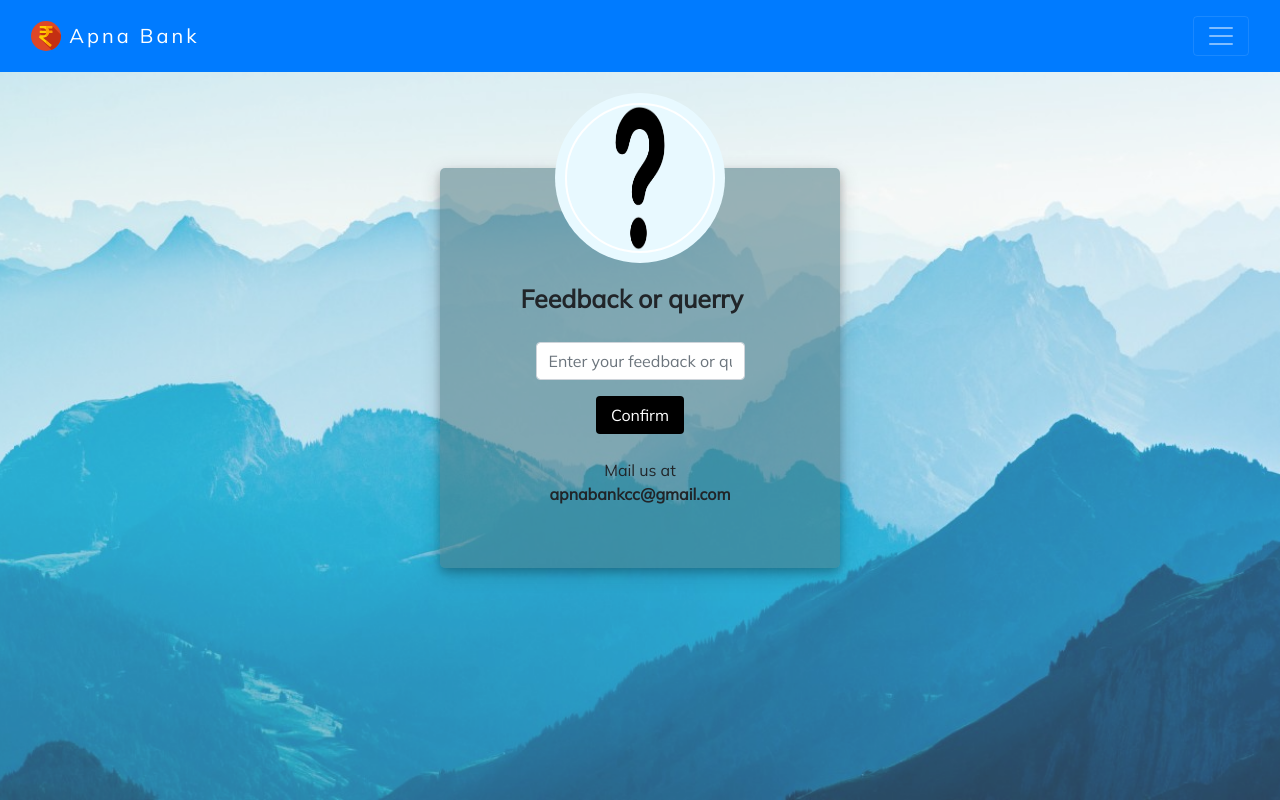
After one commit to vaibhavs828/Banking_DBMS, a PHP site: page /feedback.php in a window 1280 px wide. The commit adds this page. Run offline with PHP 8.4, Linux system fonts and the light colour scheme; the visitor is signed in with stand-in values (Sample User, id 1).

```diff
--- /dev/null
+++ b/for simulation/feedback.php
@@ -0,0 +1,191 @@
+<?php
+    session_start();
+    if(array_key_exists("login",$_SESSION) and $_SESSION["login"])
+    {
+
+    }
+    else{
+        header("location: index.php");
+    }
+    $string='';
+    if(array_key_exists("submit",$_POST))
+    {
+    	if($_POST['feedback']=='')
+    	{
+    		$string='<div class="alert alert-danger" role="alert">
+                        Please enter your feedback!!</div>';
+    	}
+    	else
+    	{
+        	$string='<div class="alert alert-primary" role="alert">
+                        Thank you for your feedback!!</div>';
+        }
+    }
+
+
+
+
+?>
+<!doctype html>
+<html lang="en">
+
+<head>
+    <!-- Required meta tags -->
+    <meta charset="utf-8">
+    <meta name="viewport" content="width=device-width, initial-scale=1, shrink-to-fit=no">
+
+    <!-- Bootstrap CSS -->
+    <link rel="stylesheet" href="https://cdn.jsdelivr.net/npm/bootstrap@4.5.3/dist/css/bootstrap.min.css"
+        integrity="sha384-TX8t27EcRE3e/ihU7zmQxVncDAy5uIKz4rEkgIXeMed4M0jlfIDPvg6uqKI2xXr2" crossorigin="anonymous">
+
+
+    <!--Google Font-->
+    <link href="https://fonts.googleapis.com/css2?family=Mulish&display=swap" rel="stylesheet">
+
+    <!--External CSS-->
+    <link rel="stylesheet" href="feedback_style.css">
+    <title>Feedback</title>
+    <link rel="icon" type="image/png" href="navicon.svg">
+
+
+    <script src="https://code.jquery.com/jquery-3.5.1.slim.min.js"
+        integrity="sha256-4+XzXVhsDmqanXGHaHvgh1gMQKX40OUvDEBTu8JcmNs=" crossorigin="anonymous"></script>
+    <!--External JS-->
+</head>
+    <body>
+        <nav class="navbar navbar-dark bg-primary p-3 ">
+        <div class="container-fluid">
+        <a class="navbar-brand" href="index.php" id="nm">
+            <img src="navicon.svg" width="30" height="30" class="d-inline-block align-top" alt="" loading="lazy">
+            Apna Bank
+        </a>
+        <button class="navbar-toggler " type="button" data-toggle="collapse" data-target="#navbarResponsive" aria-controls="navbarResponsive" aria-expanded="false" aria-label="Toggle navigation">
+            <span class="navbar-toggler-icon"></span>
+          </button>
+      <div class="collapse navbar-collapse" id="navbarResponsive">
+        <ul class="navbar-nav ml-auto">
+          <li class="nav-item">
+            <a class="nav-link" href="index.php">Home
+            </a>
+          </li>
+          <li class="nav-item dropdown bg-primary">
+            <a class="nav-link dropdown-toggle" href="#" id="navbarDropdown" role="button" data-toggle="dropdown"  aria-expanded="false">
+              My Account
+            </a>
+            <div class="dropdown-menu" aria-labelledby="navbarDropdown">
+              <a class="dropdown-item" href="deleteAccount.php">Delete Account</a>
+            </div>
+          </li>
+          <li class="nav-item dropdown bg-primary">
+            <a class="nav-link dropdown-toggle" href="#" id="navbarDropdown" role="button" data-toggle="dropdown"  aria-expanded="false">
+              Services
+            </a>
+            <div class="dropdown-menu" aria-labelledby="navbarDropdown">
+              <a class="dropdown-item" href="transaction.php">Send Money to own bank</a>
+              <a class="dropdown-item" href="tootherbank.php">Send Money to other bank</a>
+              <a class="dropdown-item" href="balance.php">current balance</a>
+              <a class="dropdown-item" href="#">Raise a Complaint</a>
+            </div>
+          </li>
+          <li class="nav-item">
+            <a class="nav-link" href="aboutus.php">About</a>
+          </li>
+           <li class="nav-item">
+                <a class="nav-link" href="login.php?logout=1">Log Out</a>
+            </li>
+        </ul>
+      </div>
+    </div>
+</div>
+    </nav>
+
+     <!--
+        <div class="top-content">
+            <div class="inner-bg">
+                <div class="container">
+
+                    <div class="row">
+                        <div class="col-sm-8 col-sm-offset-2 text">
+                            <h1><strong>Feedback Forms</strong></h1>
+                        </div>
+                    </div>
+                        <div class="col-sm-6 col-sm-offset-3 text">
+                            <div class="form-box">
+                                <div class="form-top">
+                                    <div class="form-top-left">
+                                        <h3>Feedback or Querry </h3>
+                                        <p>Enter your feedback or querry:</p>
+                                    </div>
+                                    <div class="form-top-right">
+                                        <i class="fa fa-lock"></i>
+                                    </div>
+                                </div>
+                                <div class="form-bottom">
+                                    <form role="form" action="" method="post" class="login-form">
+                                        <div class="form-group">
+                                            <label class="sr-only" for="form-username">Username</label>
+                                            <input type="text" name="form-username" placeholder="Text" class="form-username form-control" id="form-username">
+                                        </div>
+                                            <button type="submit" class="btn col-sm-5">Submit</button>
+                                            <br><br>
+                                            <a class="btn btn-primary" href="index.html">Sign In</a>
+                                            <a class="btn btn-primary" href="register.html" style="float:right;">Sign Up</a>
+                                    </form>
+                                </div>
+                            </div>
+                        </div>
+                </div>
+            </div>
+        </div>
+    -->
+   <!--  alert if any -->
+
+    <div class="container h-100">
+        <div class="d-flex justify-content-center h-100">
+            <div class="user_card">
+                <div class="d-flex justify-content-center">
+                    <div class="brand_logo_container">
+                        <img src="question.png" class="brand_logo" alt="Logo">
+                    </div>
+                </div>
+                <div class="d-flex justify-content-center form_container">
+                    <form method="post">
+                        <div class="input-group mb-2">
+
+                            <p class="apology">Feedback or querry</p>
+                            <!--<input type="text" name="" class="form-control input_user" value="" placeholder="Enter your feedback or querry here">-->
+
+                        </div>
+                        <div class="input-group col-md-12 mb-2" id="email">
+                            <input type="text" name="feedback" class="form-control input_pass" value="" placeholder="Enter your feedback or querry here">
+                        </div>
+
+                            <div class="d-flex justify-content-center mt-3 login_container">
+                    <button type="submit" id="button" name="submit" class="btn login_btn">Confirm</button>
+                   </div>
+                    </form>
+                </div>
+
+                <div class="mt-4">
+                    <div class="d-flex justify-content-center links">
+                        <center>
+                        Mail us at <br> <span id="companyMail"> apnabankcc@gmail.com </span> <br>
+                    </center>
+                    </div>
+                </div>
+            </div>
+        </div>
+    </div>
+    <div>
+       <?php echo $string ?>
+   </div>
+
+        <!-- jQuery and Bootstrap Bundle (includes Popper) -->
+        <script src="https://code.jquery.com/jquery-3.5.1.slim.min.js"
+        integrity="sha384-DfXdz2htPH0lsSSs5nCTpuj/zy4C+OGpamoFVy38MVBnE+IbbVYUew+OrCXaRkfj"
+        crossorigin="anonymous"></script>
+    <script src="https://cdn.jsdelivr.net/npm/bootstrap@4.5.3/dist/js/bootstrap.bundle.min.js"
+        integrity="sha384-ho+j7jyWK8fNQe+A12Hb8AhRq26LrZ/JpcUGGOn+Y7RsweNrtN/tE3MoK7ZeZDyx"
+        crossorigin="anonymous"></script>
+    </body>
+</html>
--- /dev/null
+++ b/for simulation/feedback_style.css
@@ -0,0 +1,130 @@
+
+*{
+    margin: 0;
+    padding: 0;
+  }
+  html{
+    height: 100%;
+  }
+
+  body{
+    font-family: 'Mulish', sans-serif;
+    background: url('download.png') no-repeat center center fixed;
+    -webkit-background-size: cover;
+    -moz-background-size: cover;
+    -o-background-size: cover;
+    background-size: cover;
+    margin: 0;
+    padding: 0;
+  }
+
+  #nm{
+      padding-left: 0px;
+      letter-spacing: 3px;
+  }
+  .nav-link{
+      padding-top: 10px;
+      letter-spacing: 3px;
+  }
+  .dropdown-menu{
+      background-color: #007bff;
+      border: none !important;
+  }
+  .dropdown-item{
+      color: #70abff !important;
+      letter-spacing: 2px;
+  }
+  .dropdown>.dropdown-menu>a:hover {
+       color: #cce5ff !important;
+      background-color: transparent;
+  }
+
+
+
+  .user_card {
+    height: 400px;
+    width: 400px;
+    margin-top: auto;
+    margin-bottom: auto;
+    background: #4d78828c;
+    position: relative;
+    display: flex;
+    justify-content: center;
+    flex-direction: column;
+    padding: 10px;
+    box-shadow: 0 4px 8px 0 rgba(0, 0, 0, 0.2), 0 6px 20px 0 rgba(0, 0, 0, 0.19);
+    -webkit-box-shadow: 0 4px 8px 0 rgba(0, 0, 0, 0.2), 0 6px 20px 0 rgba(0, 0, 0, 0.19);
+    -moz-box-shadow: 0 4px 8px 0 rgba(0, 0, 0, 0.2), 0 6px 20px 0 rgba(0, 0, 0, 0.19);
+    border-radius: 5px;
+
+}
+.navbar{
+    margin-bottom: 6rem;
+}
+.form{
+    display: grid;
+    justify-content: center;
+}
+
+.brand_logo_container {
+    position: absolute;
+    height: 170px;
+    width: 170px;
+    top: -75px;
+    border-radius: 50%;
+    background: #e8f9ff;
+    padding: 10px;
+    text-align: center;
+}
+.brand_logo {
+    height: 150px;
+    width: 150px;
+    border-radius: 50%;
+    border: 2px solid white;
+}
+p{
+    margin-top: -50px;
+}
+.apology{
+    font-size: 25px;
+    font-weight: bolder;
+}
+.form_container {
+    margin-top: 100px;
+}
+.login_btn {
+    width: 50%;
+    background: #000000 !important;
+    color: white !important;
+}
+.login_btn:focus {
+    box-shadow: none !important;
+    outline: 0px !important;
+}
+.login_container {
+    padding: 0 2rem;
+}
+.input-group-text {
+    background: #c0392b !important;
+    color: white !important;
+    border: 0 !important;
+    border-radius: 0.25rem 0 0 0.25rem !important;
+}
+.input_user,
+.input_pass:focus {
+    box-shadow: none !important;
+    outline: 0px !important;
+}
+.custom-checkbox .custom-control-input:checked~.custom-control-label::before {
+    background-color: #c0392b !important;
+}
+#companyMail{
+    font-weight: bold;
+}
+
+#email{
+    margin-left: 0px;
+}
+#createNew{
+    color: rgb(165, 165, 165);
+}
--- a/for simulation/index.php
+++ b/for simulation/index.php
@@ -82,6 +82,7 @@
 </li>
         <?php echo $string ?>
         <li><a href="#">Profile</a></li>
+
       </ul>
      </div>
     </nav>
```
Also changed, not shown: for simulation/newAccount.php (+14 -1 lines), newAccountPages/newAccount.php (+14 -1 lines), for simulation/question.png (added).
